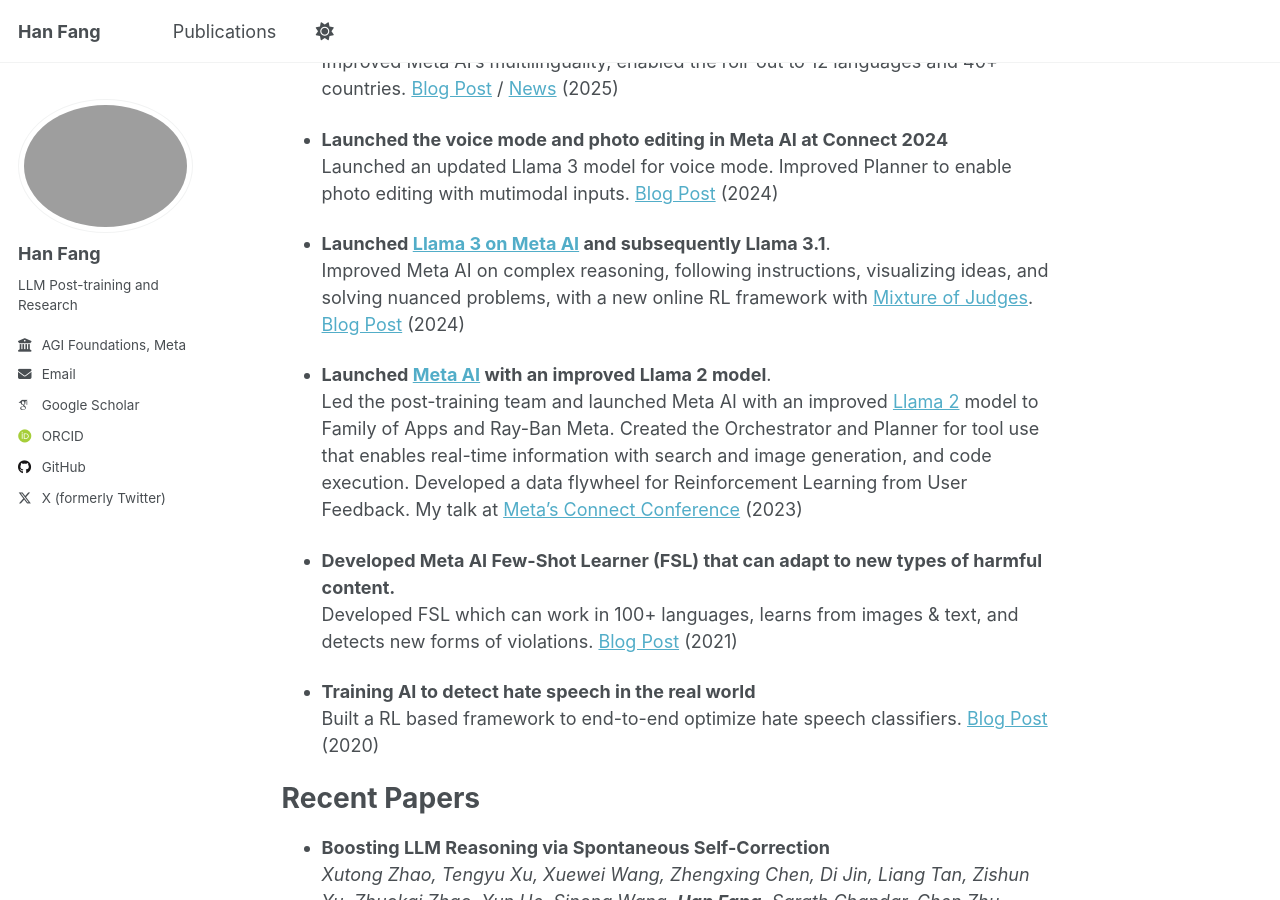
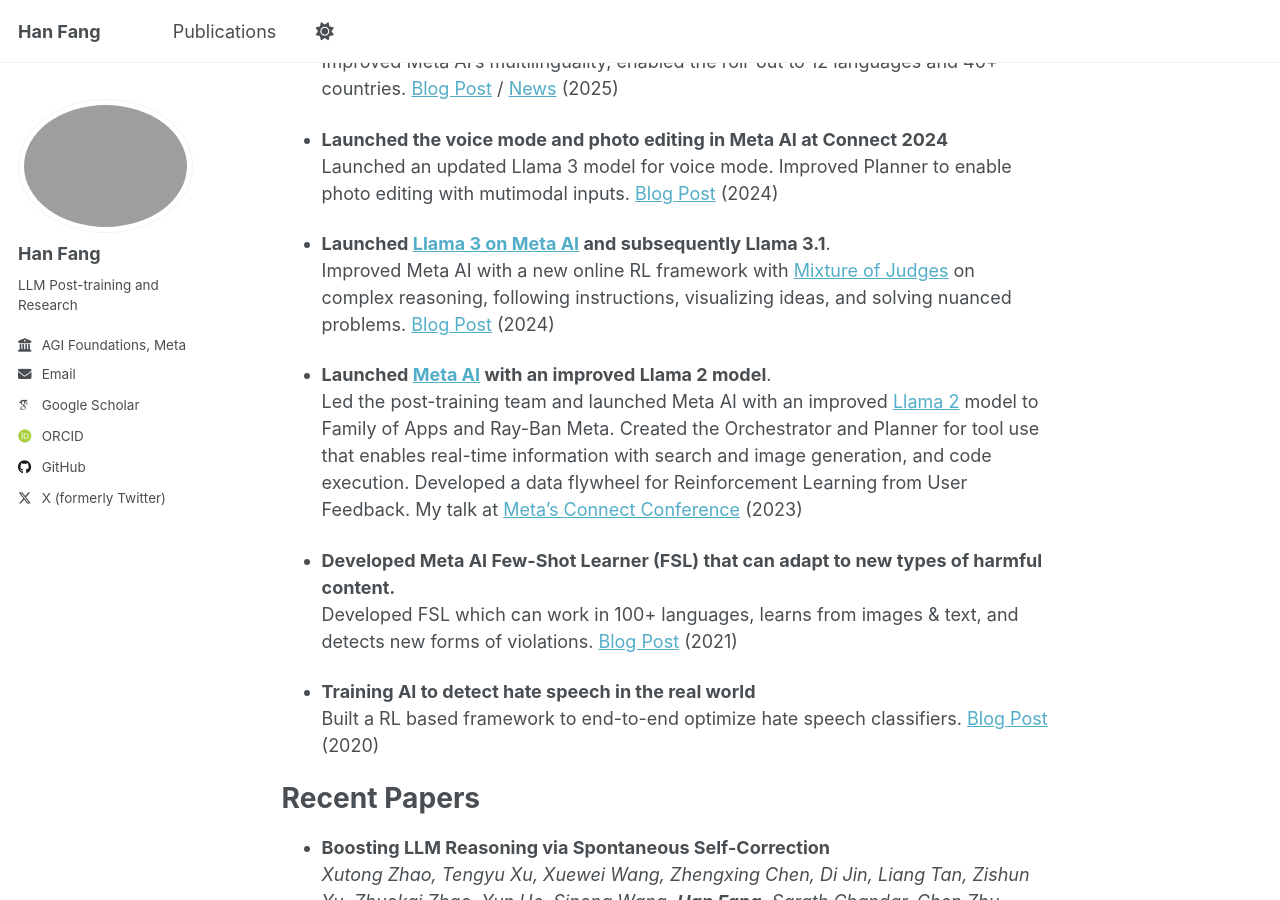
Before and after one commit to hanfang/hanfang.github.io, a Jekyll site: the page built from _pages/about.md, in a window 1280 px wide and 900 px high, scrolled down 512 px. Built offline with Jekyll 4.4.1, drawn with Linux system fonts in a browser that asks for light colours; some web fonts are replaced.

```diff
--- a/_pages/about.md
+++ b/_pages/about.md
@@ -24,7 +24,7 @@ News
   Launched an updated Llama 3 model for voice mode. Improved Planner to enable photo editing with mutimodal inputs. [Blog Post](https://about.fb.com/news/2024/09/metas-ai-product-news-connect/) (2024)
 
 * **Launched [Llama 3 on Meta AI](https://ai.meta.com/blog/meta-llama-3/) and subsequently Llama 3.1**.
-  Improved Meta AI on complex reasoning, following instructions, visualizing ideas, and solving nuanced problems, with a new online RL framework with [Mixture of Judges](https://arxiv.org/abs/2409.20370). [Blog Post](https://ai.meta.com/blog/meta-llama-3-1/) (2024)
+  Improved Meta AI with a new online RL framework with [Mixture of Judges](https://arxiv.org/abs/2409.20370) on complex reasoning, following instructions, visualizing ideas, and solving nuanced problems. [Blog Post](https://ai.meta.com/blog/meta-llama-3-1/) (2024)
 
 * **Launched [Meta AI](https://www.meta.ai/) with an improved Llama 2 model**.
   Led the post-training team and launched Meta AI with an improved [Llama 2](https://about.fb.com/news/2023/09/introducing-ai-powered-assistants-characters-and-creative-tools/) model to Family of Apps and Ray-Ban Meta. Created the Orchestrator and Planner for tool use that enables real-time information with search and image generation, and code execution. Developed a data flywheel for Reinforcement Learning from User Feedback. My talk at [Meta's Connect Conference](https://developers.facebook.com/videos/2023/building-metas-next-generation-ai-product-experiences-with-llama/) (2023)
```
